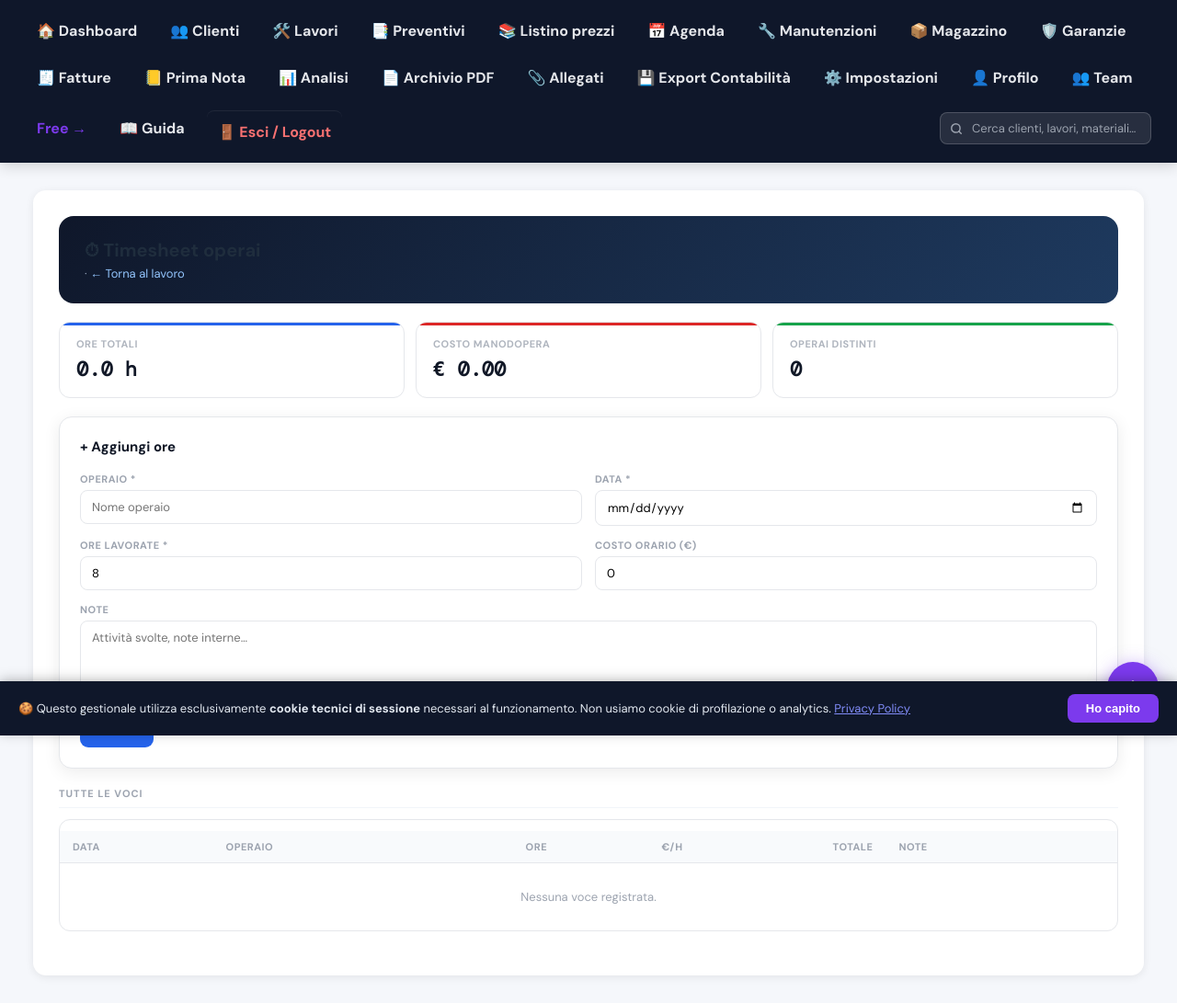
After one commit to pmosca80/gestione-artigiani, a Python web app: template app/templates/lavoro_timesheet.html in a window 1280 px wide. The commit adds this page. Shown: the whole page at 92% size. Run offline with Jinja, Linux system fonts and the light colour scheme; the template is opened without the code that fills it, so the values that code supplies are empty.

Commit message:
feat: budget vs consuntivo real-time e timesheet collaboratori
- Widget 'Budget vs Consuntivo' nel dettaglio lavoro: confronto preventivo vs costi reali (materiali da costo_unitario + manodopera da timesheet) con barra di avanzamento colorata (verde/arancio/rosso) e avviso soglia 60%/90%
- Timesheet collaboratori: modello TimesheetCollab, route /lavori/{id}/timesheet, template con riepilogo per operaio, datalist per autocomplete dai sub-account esistenti
- calcola_budget_realtime() in crud.py aggrega costi materiali e ore/costo dal timesheet in tempo reale
- Cascade delete timesheet_collab in elimina_utente
- Migration idempotente per tabella timesheet_collab

Co-Authored-By: Claude Sonnet 4.6 <noreply@anthropic.com>

```diff
--- a/app/routes/impostazioni.py
+++ b/app/routes/impostazioni.py
@@ -534,6 +534,7 @@ def elimina_utente(utente_id: int, request: Request, db: Session = Depends(get_d
     # Tabelle che referenziano lavori.id (devono precedere la cancellazione dei lavori)
     db.execute(sql_text("DELETE FROM sal_lavoro WHERE lavoro_id IN (SELECT id FROM lavori WHERE utente_id = :uid)"), uid)
     db.execute(sql_text("DELETE FROM rapportini_lavoro WHERE lavoro_id IN (SELECT id FROM lavori WHERE utente_id = :uid)"), uid)
+    db.execute(sql_text("DELETE FROM timesheet_collab WHERE lavoro_id IN (SELECT id FROM lavori WHERE utente_id = :uid)"), uid)
     # Entità principali
     db.execute(sql_text("DELETE FROM lavori WHERE utente_id = :uid"), uid)
     db.execute(sql_text("DELETE FROM materiali WHERE utente_id = :uid"), uid)
--- /dev/null
+++ b/app/templates/lavoro_timesheet.html
@@ -0,0 +1,200 @@
+<!DOCTYPE html>
+<html lang="it">
+<head>
+    <meta charset="UTF-8">
+    <meta name="viewport" content="width=device-width, initial-scale=1.0">
+    <title>Timesheet — {{ lavoro.titolo }}</title>
+    <link rel="stylesheet" href="/static/style.css?v=155">
+    <style>
+        @import url('https://fonts.googleapis.com/css2?family=DM+Sans:wght@400;500;600;700&family=DM+Mono&display=swap');
+        body { font-family: 'DM Sans', sans-serif; }
+
+        .page-hero {
+            background: linear-gradient(135deg, #0f172a, #1e3a5f);
+            border-radius: 16px; padding: 24px 28px; margin-bottom: 20px; color: white;
+        }
+        .page-hero h1 { font-size: 20px; font-weight: 700; margin: 0 0 4px; }
+        .page-hero p { color: #94a3b8; font-size: 13px; margin: 0; }
+        .page-hero a { color: #93c5fd; text-decoration: none; font-size: 13px; }
+
+        .card { background: white; border: 1px solid #e5e7eb; border-radius: 14px; padding: 22px; margin-bottom: 20px; }
+        .card h2 { font-size: 15px; font-weight: 700; color: #111827; margin: 0 0 18px; }
+
+        .form-grid { display: grid; grid-template-columns: 1fr 1fr; gap: 14px; }
+        @media (max-width: 600px) { .form-grid { grid-template-columns: 1fr; } }
+        .form-group { display: flex; flex-direction: column; gap: 5px; }
+        .form-group label { font-size: 11px; font-weight: 700; text-transform: uppercase; letter-spacing: 0.5px; color: #9ca3af; }
+        .form-group input, .form-group select, .form-group textarea {
+            padding: 9px 12px; border: 1.5px solid #e5e7eb; border-radius: 8px;
+            font-size: 13px; font-family: 'DM Sans', sans-serif; background: white; outline: none;
+        }
+        .form-group input:focus, .form-group select:focus { border-color: #2563eb; }
+        .form-group textarea { min-height: 64px; resize: vertical; }
+        .btn-submit {
+            margin-top: 16px; padding: 10px 22px; background: #2563eb; color: white;
+            border: none; border-radius: 9px; font-size: 14px; font-weight: 700;
+            cursor: pointer; font-family: 'DM Sans', sans-serif;
+        }
+        .btn-submit:hover { background: #1d4ed8; }
+
+        .kpi-row { display: grid; grid-template-columns: repeat(auto-fit, minmax(160px, 1fr)); gap: 12px; margin-bottom: 20px; }
+        .kpi-tile {
+            background: white; border: 1px solid #e5e7eb; border-radius: 12px; padding: 16px 18px;
+            position: relative; overflow: hidden;
+        }
+        .kpi-tile::before { content:''; position:absolute; top:0; left:0; right:0; height:3px; border-radius:12px 12px 0 0; }
+        .kpi-tile.blue::before { background:#2563eb; }
+        .kpi-tile.green::before { background:#16a34a; }
+        .kpi-tile.red::before { background:#dc2626; }
+        .kpi-label { font-size: 11px; font-weight: 700; text-transform: uppercase; letter-spacing: 0.5px; color: #9ca3af; margin-bottom: 6px; }
+        .kpi-val { font-size: 22px; font-weight: 700; font-family: 'DM Mono', monospace; color: #111827; }
+
+        .t-table-wrap { background: white; border: 1px solid #e5e7eb; border-radius: 12px; overflow: hidden; margin-bottom: 20px; }
+        .t-table { width: 100%; border-collapse: collapse; }
+        .t-table thead { background: #f8fafc; border-bottom: 1px solid #e5e7eb; }
+        .t-table th { padding: 10px 14px; font-size: 11px; font-weight: 700; text-transform: uppercase; letter-spacing: 0.5px; color: #9ca3af; text-align: left; }
+        .t-table td { padding: 12px 14px; border-bottom: 1px solid #f8fafc; font-size: 13px; color: #374151; vertical-align: middle; }
+        .t-table tbody tr:last-child td { border-bottom: none; }
+        .t-table tbody tr:hover td { background: #fafafa; }
+        .empty-row td { text-align: center; padding: 28px; color: #9ca3af; font-size: 13px; }
+
+        .mono { font-family: 'DM Mono', monospace; font-size: 13px; }
+        .btn-del { padding: 4px 10px; border-radius: 6px; font-size: 12px; font-weight: 600; background: #fee2e2; color: #991b1b; border: none; cursor: pointer; font-family: 'DM Sans', sans-serif; }
+        .btn-del:hover { background: #fecaca; }
+
+        .operaio-pill { display: inline-block; padding: 3px 10px; border-radius: 999px; font-size: 12px; font-weight: 600; background: #eff6ff; color: #1e40af; }
+
+        .section-title { font-size: 11px; font-weight: 700; text-transform: uppercase; letter-spacing: 1px; color: #9ca3af; margin-bottom: 12px; padding-bottom: 8px; border-bottom: 1px solid #f1f5f9; }
+    </style>
+</head>
+<body>
+
+{% include "components/navbar.html" %}
+
+<div class="container">
+
+    <div class="page-hero">
+        <h1>⏱ Timesheet operai</h1>
+        <p>{{ lavoro.titolo }} · <a href="/lavori/{{ lavoro.id }}">← Torna al lavoro</a></p>
+    </div>
+
+    <!-- KPI -->
+    <div class="kpi-row">
+        <div class="kpi-tile blue">
+            <div class="kpi-label">Ore totali</div>
+            <div class="kpi-val">{{ "%.1f"|format(totale_ore) }} h</div>
+        </div>
+        <div class="kpi-tile red">
+            <div class="kpi-label">Costo manodopera</div>
+            <div class="kpi-val">€ {{ "%.2f"|format(totale_costo) }}</div>
+        </div>
+        <div class="kpi-tile green">
+            <div class="kpi-label">Operai distinti</div>
+            <div class="kpi-val">{{ per_operaio|length }}</div>
+        </div>
+    </div>
+
+    <!-- RIEPILOGO PER OPERAIO -->
+    {% if per_operaio %}
+    <div class="section-title">Riepilogo per operaio</div>
+    <div class="t-table-wrap" style="margin-bottom:24px;">
+        <table class="t-table">
+            <thead>
+                <tr>
+                    <th>Operaio</th>
+                    <th style="text-align:right;">Ore totali</th>
+                    <th style="text-align:right;">Costo totale</th>
+                </tr>
+            </thead>
+            <tbody>
+                {% for nome, dati in per_operaio.items() %}
+                <tr>
+                    <td><span class="operaio-pill">{{ nome }}</span></td>
+                    <td style="text-align:right;" class="mono"><strong>{{ "%.1f"|format(dati.ore) }} h</strong></td>
+                    <td style="text-align:right;" class="mono">€ {{ "%.2f"|format(dati.costo) }}</td>
+                </tr>
+                {% endfor %}
+            </tbody>
+        </table>
+    </div>
+    {% endif %}
+
+    <!-- AGGIUNGI VOCE -->
+    <div class="card">
+        <h2>+ Aggiungi ore</h2>
+        <form action="/lavori/{{ lavoro.id }}/timesheet/nuovo" method="post">
+            <div class="form-grid">
+                <div class="form-group">
+                    <label>Operaio *</label>
+                    <input type="text" name="nome_operaio" required placeholder="Nome operaio"
+                           list="collab-list">
+                    <datalist id="collab-list">
+                        {% for c in collaboratori %}
+                        <option value="{{ c.username }}">
+                        {% endfor %}
+                    </datalist>
+                </div>
+                <div class="form-group">
+                    <label>Data *</label>
+                    <input type="date" name="data" value="{{ oggi }}" required>
+                </div>
+                <div class="form-group">
+                    <label>Ore lavorate *</label>
+                    <input type="number" name="ore" step="0.5" min="0" value="8" required>
+                </div>
+                <div class="form-group">
+                    <label>Costo orario (€)</label>
+                    <input type="number" name="costo_orario" step="0.01" min="0" value="0"
+                           placeholder="es. 25.00">
+                </div>
+                <div class="form-group" style="grid-column: 1 / -1;">
+                    <label>Note</label>
+                    <textarea name="note" placeholder="Attività svolte, note interne…"></textarea>
+                </div>
+            </div>
+            <button type="submit" class="btn-submit">Salva</button>
+        </form>
+    </div>
+
+    <!-- LISTA VOCI -->
+    <div class="section-title">Tutte le voci</div>
+    <div class="t-table-wrap">
+        <table class="t-table">
+            <thead>
+                <tr>
+                    <th>Data</th>
+                    <th>Operaio</th>
+                    <th style="text-align:right;">Ore</th>
+                    <th style="text-align:right;">€/h</th>
+                    <th style="text-align:right;">Totale</th>
+                    <th>Note</th>
+                    <th></th>
+                </tr>
+            </thead>
+            <tbody>
+                {% if entries %}
+                {% for e in entries %}
+                <tr>
+                    <td class="mono">{{ e.data }}</td>
+                    <td><span class="operaio-pill">{{ e.nome_operaio }}</span></td>
+                    <td style="text-align:right;" class="mono"><strong>{{ "%.1f"|format(e.ore) }}</strong></td>
+                    <td style="text-align:right;" class="mono">{{ "%.2f"|format(e.costo_orario or 0) }}</td>
+                    <td style="text-align:right;" class="mono">€ {{ "%.2f"|format((e.ore or 0) * (e.costo_orario or 0)) }}</td>
+                    <td style="font-size:12px; color:#6b7280;">{{ e.note or '—' }}</td>
+                    <td>
+                        <form action="/lavori/{{ lavoro.id }}/timesheet/{{ e.id }}/elimina" method="post" style="margin:0;">
+                            <button type="submit" class="btn-del" onclick="return confirm('Eliminare questa voce?')">✕</button>
+                        </form>
+                    </td>
+                </tr>
+                {% endfor %}
+                {% else %}
+                <tr class="empty-row"><td colspan="7">Nessuna voce registrata.</td></tr>
+                {% endif %}
+            </tbody>
+        </table>
+    </div>
+
+</div>
+</body>
+</html>
```
Also changed, not shown: app/crud.py (+57 -0 lines), app/main.py (+17 -1 lines), app/models.py (+14 -0 lines), app/routes/lavori.py (+15 -0 lines), app/routes/lavori_timesheet.py (added, +77 -0 lines), app/templates/lavoro_dettaglio.html (+65 -0 lines).
